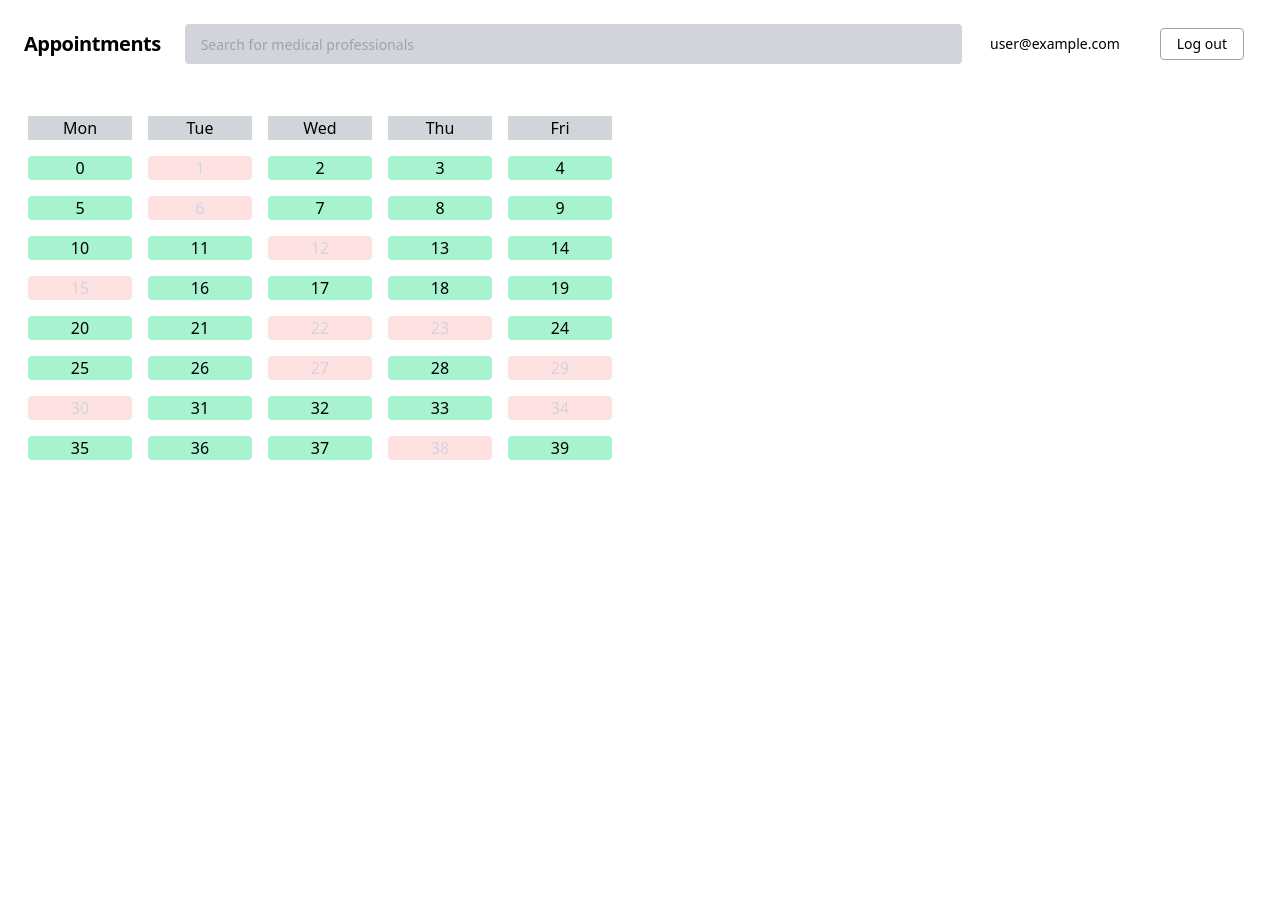
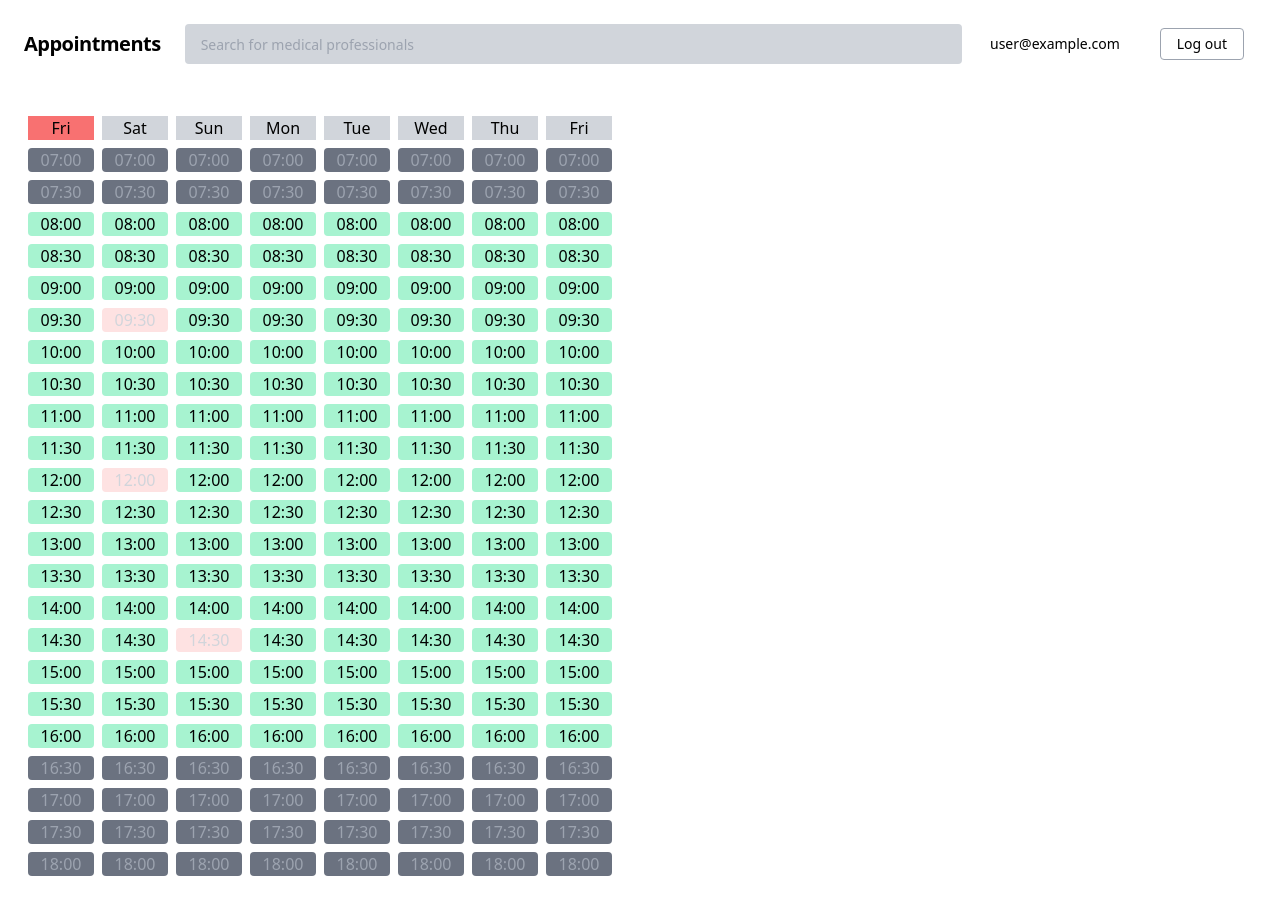
Before and after one commit to Snonky/cc-appointments, a React (Create React App) app in the folder webapp-frontend/: page / in a window 1280 px wide. Before the commit the page ends 800 px from the top, so only its background shows below. Built offline with nearby package versions, Linux system fonts and the light colour scheme; no server answers; sample sign-in values are in the browser's storage.

Commit message:
Added the AppointmentCalendar Component with displaying functionality. Added Luxon DateTime library.

```diff
--- a/webapp-frontend/package.json
+++ b/webapp-frontend/package.json
@@ -10,6 +10,7 @@
     "@testing-library/user-event": "^12.6.2",
     "autoprefixer": "^9.8.6",
     "firebase": "^8.2.4",
+    "luxon": "^1.25.0",
     "postcss": "^7.0.35",
     "react": "^17.0.1",
     "react-dom": "^17.0.1",
--- /dev/null
+++ b/webapp-frontend/src/components/AppointmentCalendar.js
@@ -0,0 +1,67 @@
+import React, { useEffect, useState } from 'react';
+import { DateTime } from 'luxon';
+
+export function AppointmentCalendar({ appointments, currentTime, dayCount, timeSlot, openingHours }) {
+    const daysOfWeek = ['Sun', 'Mon', 'Tue', 'Wed', 'Thu', 'Fri', 'Sat'];
+    let date = DateTime.fromJSDate(currentTime).set({ hour: 0, minute: 0, second: 0, millisecond: 0 });
+    let i = 0;
+    const calendarDays = [];
+    while (calendarDays.length < dayCount && i < 21) {
+        const weekday = date.weekday - 1;
+        const currentHours = openingHours.find(oh => oh.day_of_week === weekday);
+        if (currentHours && currentHours.open) {
+            const calendarDay = {
+                date: date,
+                open: currentHours.open,
+                close: currentHours.close,
+            };
+            calendarDays.push(calendarDay);
+        }
+        date = date.plus({ day: 1 })
+        i++;
+    }
+
+    const calendarHeader = calendarDays.map((calendarDay, i) => {
+        const bg = i === 0 ? "bg-red-400" : "bg-gray-300";
+        const dayStr = calendarDay.date.weekdayShort;
+        return (
+            <div key={dayStr + calendarDay.date.toMillis()} className={bg + " text-center"}>{dayStr}</div>
+        );
+    });
+
+    let slotTime = DateTime.local(1970, 1, 1, 7);
+    const endTime = DateTime.local(1970, 1, 1, 18, timeSlot);
+    const getAppointment = (slot) => appointments.find(a => slot.toMillis() === a.datetime.getTime());
+    const calendarSlots = [];
+    i = 0;
+    while (slotTime < endTime) {
+        for (const calendarDay of calendarDays) {
+            const slotDate = calendarDay.date.set({ hour: slotTime.hour, minute: slotTime.minute });
+            calendarSlots.push(<TimeSlot
+                label={slotTime.toLocaleString(DateTime.TIME_24_SIMPLE)}
+                isFree={!getAppointment(slotDate)}
+                isLocked={slotTime < calendarDay.open || slotTime >= calendarDay.close}
+                key={slotDate.toMillis()}
+            />);
+        };
+        slotTime = slotTime.plus({ minutes: timeSlot });
+    }
+
+
+    return (
+        <>
+            <div className={`grid grid-cols-${calendarHeader.length} gap-2`}>
+                {calendarHeader}
+                {calendarSlots}
+            </div>
+        </>
+    );
+}
+
+export function TimeSlot({ label, isFree, isLocked }) {
+    const bg = isLocked ? "bg-gray-500 text-gray-400"
+        : isFree ? "bg-green-200" : "bg-red-100 text-gray-300";
+    return (
+        <div className={bg + " rounded text-center"}>{ label }</ div>
+    );
+}
--- a/webapp-frontend/src/components/DoctorsOffice.js
+++ /dev/null
@@ -1,49 +0,0 @@
-import React, { useEffect, useState } from 'react';
-
-export function DoctorsOffice() {
-    const [office, setOffice] = useState(null);
-
-    useEffect(() => {
-        const office = {
-            address: "Groove Street 1, 12345 Wiesbaden",
-            appointments: [
-                { id: 1 }, { id: 6 }, { id: 12 }, { id: 15 }, { id: 22 }, { id: 23 }, { id: 27 }, { id: 29 }, { id: 34 }, { id: 38 }, { id: 30 }
-            ],
-        };
-        setOffice(office);
-
-    }, []);
-
-    const appointments = office ? [...Array(40).keys()].map(appointment => {
-        return (
-            <TimeSlot
-                key={appointment}
-                label={appointment}
-                isFree={!office.appointments.find(a => a.id === appointment)}
-            />
-        );
-    }) : null;
-
-    const daysOfWeek = ['Mon', 'Tue', 'Wed', 'Thu', 'Fri'].map(day => {
-        return (
-            <div key={day} className="bg-gray-300 text-center">{day}</div>
-        );
-    });
-
-    return (
-        <>
-            <div className="grid grid-cols-5 gap-4">
-                {daysOfWeek}
-                {appointments ? appointments : null}
-            </div>
-        </>
-    );
-}
-
-export function TimeSlot({ label, isFree }) {
-    const bg = isFree ? "bg-green-200" : "bg-red-100 text-gray-300";
-    const className = bg + " rounded text-center";
-    return (
-        <div className={className}>{ label }</ div>
-    );
-}
--- a/webapp-frontend/src/components/Homepage.js
+++ b/webapp-frontend/src/components/Homepage.js
@@ -1,7 +1,7 @@
 import React, { useState, } from 'react';
 import { useAuth } from '../contexts/AuthContext';
 import { useHistory } from 'react-router-dom';
-import { DoctorsOffice } from './DoctorsOffice';
+import { AppointmentCalendar } from './AppointmentCalendar';
 
 const Homepage = () => {
     const [error, setError] = useState(null);
@@ -18,6 +18,29 @@ const Homepage = () => {
             setError("Failed to log out");
         }
     }
+
+    const testAppointments = [
+        {
+            id: 0,
+            datetime: new Date('January 30, 2021 9:30:00'),
+        },
+        {
+            id: 1,
+            datetime: new Date('January 30, 2021 12:00:00'),
+        },
+        {
+            id: 2,
+            datetime: new Date('January 31, 2021 14:30:00'),
+        },
+    ];
+
+    const testOpeningHours = [...Array(7).keys()].map((day) => {
+        return {
+            day_of_week: day,
+            open: new Date('January 1, 1970 8:00:00'),
+            close: new Date('January 1, 1970 16:30:00'),
+        };
+    });
 
     return (
         <>
@@ -43,7 +66,13 @@ const Homepage = () => {
                 </div>
             </nav>
             <div className="w-1/2 p-7">
-                <DoctorsOffice />
+                <AppointmentCalendar
+                    appointments={testAppointments}
+                    dayCount={8}
+                    currentTime={new Date()}
+                    openingHours={testOpeningHours}
+                    timeSlot={30}
+                />
             </div>
         </>
     );
```
Also changed, not shown: 1 other file (tests, documents, lock files or other folders).
